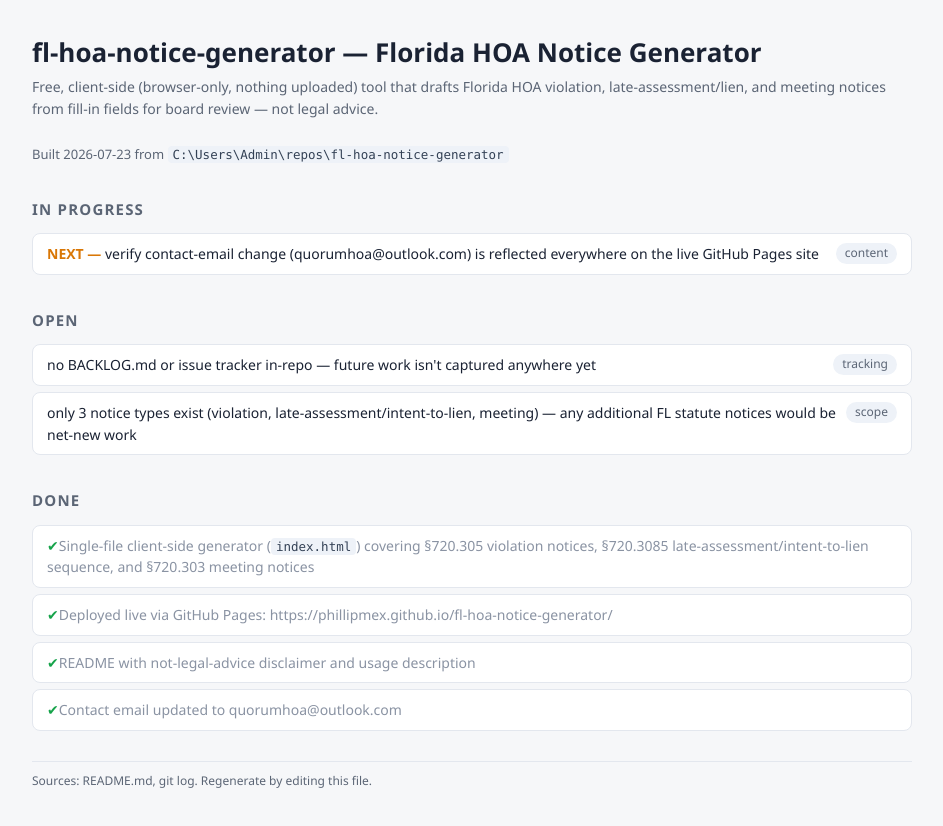
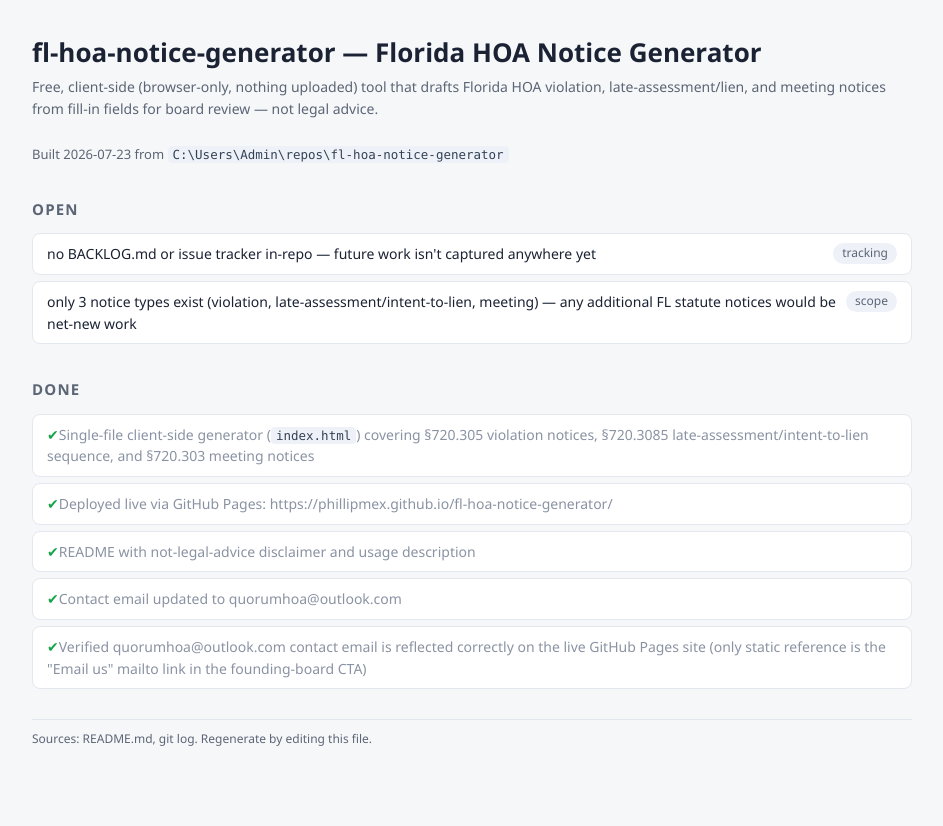
Before and after one commit to phillipmex/fl-hoa-notice-generator, a plain HTML site: page Todo.html in a window 1280 px wide. Shown: the whole page, without its empty margins (168-1111 px from the left). Drawn offline with Linux system fonts and the light colour scheme.

Commit message:
chore: move contact email verification to done

```diff
--- a/Todo.html
+++ b/Todo.html
@@ -91,11 +91,6 @@
   <p class="subtitle">Free, client-side (browser-only, nothing uploaded) tool that drafts Florida HOA violation, late-assessment/lien, and meeting notices from fill-in fields for board review — not legal advice.</p>
   <div class="updated">Built 2026-07-23 from <code>C:\Users\Admin\repos\fl-hoa-notice-generator</code></div>
 
-  <h2>In progress</h2>
-  <ul class="compact">
-    <li><span class="tag">content</span><b>NEXT —</b> verify contact-email change (quorumhoa@outlook.com) is reflected everywhere on the live GitHub Pages site</li>
-  </ul>
-
   <h2>Open</h2>
   <ul class="compact">
     <li><span class="tag">tracking</span>no BACKLOG.md or issue tracker in-repo — future work isn't captured anywhere yet</li>
@@ -108,6 +103,7 @@
     <li>Deployed live via GitHub Pages: https://phillipmex.github.io/fl-hoa-notice-generator/</li>
     <li>README with not-legal-advice disclaimer and usage description</li>
     <li>Contact email updated to quorumhoa@outlook.com</li>
+    <li>Verified quorumhoa@outlook.com contact email is reflected correctly on the live GitHub Pages site (only static reference is the "Email us" mailto link in the founding-board CTA)</li>
   </ul>
 
   <p class="src">Sources: README.md, git log. Regenerate by editing this file.</p>
```
